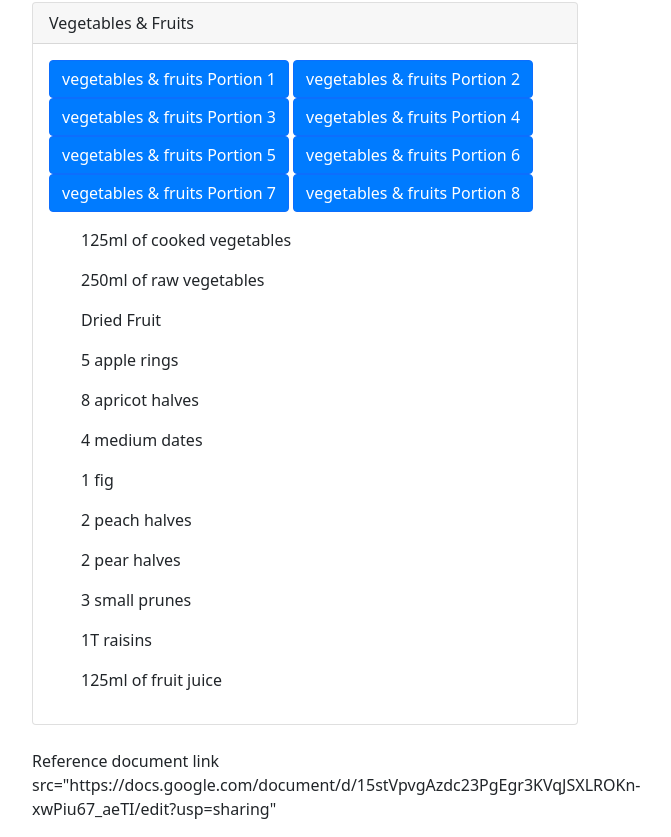
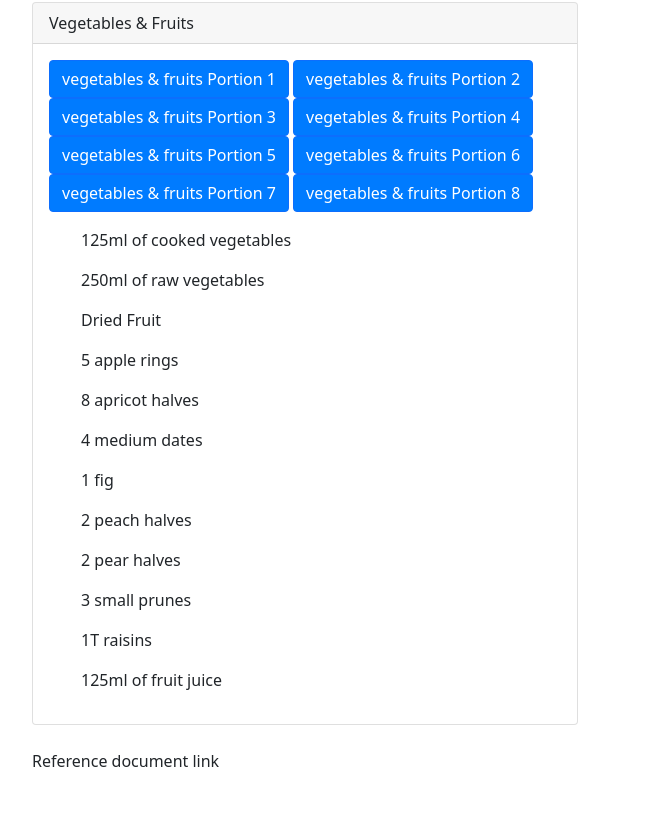
Before and after one commit to andrewtrench/diettracker, a plain HTML site: page index.html in a window 1280 px wide. Shown: the part 2924-3761 px from the top of the page, without its empty margins (335-1006 px from the left). After the commit the page ends 3713 px from the top, so only its background shows below. Drawn offline with nearby package versions, Linux system fonts and the light colour scheme.

Commit message:
Add files via upload

```diff
--- a/index.html
+++ b/index.html
@@ -205,7 +205,7 @@
                     </div>
                 </div>
                 <!-- Follow the same structure for other sections -->
-                <p>Reference document link src="https://docs.google.com/document/d/15stVpvgAzdc23PgEgr3KVqJSXLROKn-xwPiu67_aeTI/edit?usp=sharing"</p>
+                <p href="https://docs.google.com/document/d/15stVpvgAzdc23PgEgr3KVqJSXLROKn-xwPiu67_aeTI/edit?usp=sharing">Reference document link</p>
 </body>
 <script src="script.js"></script>
 
```
